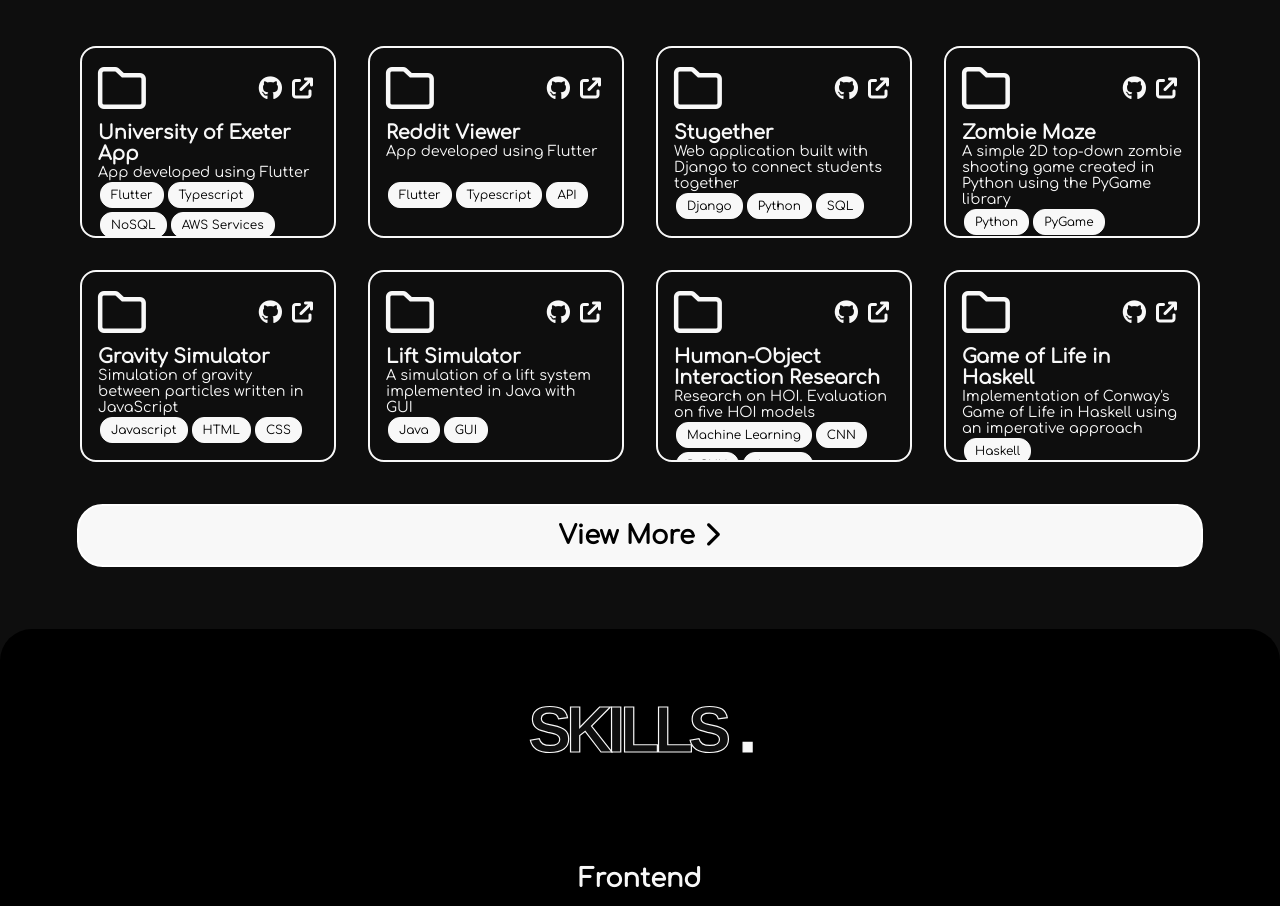
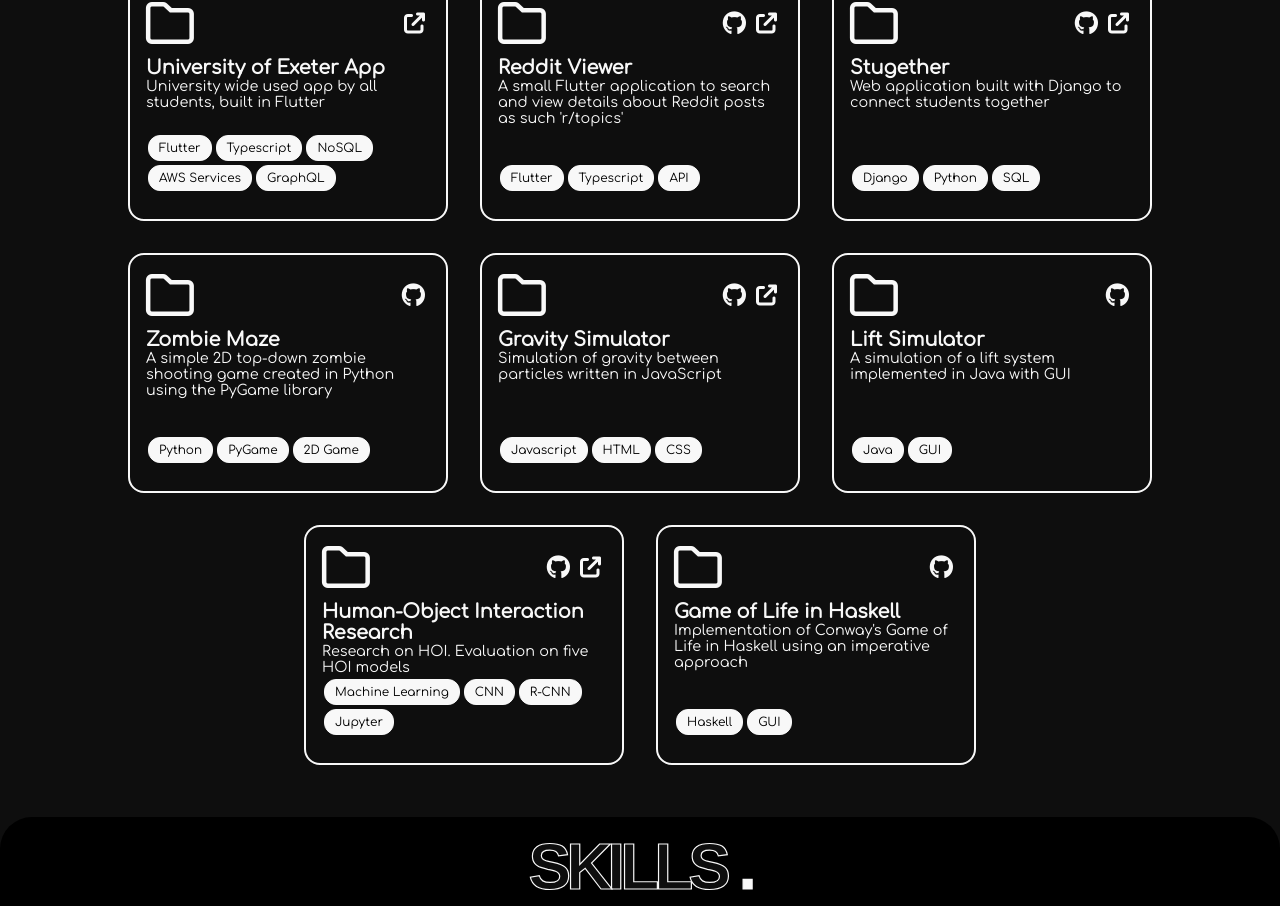
Before and after one commit to gowth6m/myportfolio, a React (Create React App) app: page / in a window 1280 px wide. Shown: the part 1844-2750 px from the top of the page. Built offline with nearby package versions, Linux system fonts and the light colour scheme.

Commit message:
updated website

```diff
--- a/src/components/about/About.css
+++ b/src/components/about/About.css
@@ -57,8 +57,7 @@
 .about-me-pic img {
     margin-top: 10px;
     width: 100%;
-    border-bottom-left-radius: var(--backgroundRadius);
-    border-bottom-right-radius: var(--backgroundRadius);
+    border-radius: var(--backgroundRadius);
 }
 
 .about-section-one {
--- a/src/components/contact/Contact.css
+++ b/src/components/contact/Contact.css
@@ -44,3 +44,33 @@
     background-color: var(--white);
     color: black;
 }
+
+@media screen and (min-width: 768px) {
+    .contact-page {
+        width: 100%;
+    }
+
+    .contact-page-container {
+        height: auto;
+        width: 100%;
+        display: flex;
+        justify-content: center;
+        align-items: center;
+        flex-direction: column;
+    }
+
+    .contact-title {
+        margin: 1%;
+    }
+
+    .contact-form {
+        width: 50%;
+    }
+
+    .contact-form {
+        flex-direction: column;
+        justify-content: space-around;
+        border-radius: 16px;
+        margin: 2% 0;
+    }
+}
--- a/src/components/footer/Footer.css
+++ b/src/components/footer/Footer.css
@@ -60,6 +60,7 @@
   .footer-socials div i:focus,
   .footer-socials div i:hover {
     cursor: pointer;
+    scale: 1.2;
     text-shadow: 0px 0px 30px white,0px 0px 30px white,0px 0px 30px white,0px 0px 10px #ffffff,0px 0px 10px #ffffff;
   }
 
--- a/src/components/home/Home.tsx
+++ b/src/components/home/Home.tsx
@@ -4,6 +4,7 @@ import { About } from "../about/About";
 import { Contact } from "../contact/Contact";
 import { Separator } from "../misc/Separator";
 import { SideText } from "../misc/SideText";
+import { Portfolio } from "../portfolio/Portfolio";
 import { PortfolioPreview } from "../portfolio/PortfolioPreview";
 import { Skills } from "../skills/Skills";
 import { BackgroundAnimation } from "./BackgroundAnimation";
@@ -113,7 +114,12 @@ export function Home() {
       <About />
 
       <Separator />
-      <PortfolioPreview />
+      {window.innerWidth > 768 ? (
+        <Portfolio standalone={false} />
+      ) : (
+        <PortfolioPreview />
+      )}
+      {/* <PortfolioPreview /> */}
 
       <Separator />
       <Skills />
--- a/src/components/misc/AnimatedRoutes.tsx
+++ b/src/components/misc/AnimatedRoutes.tsx
@@ -9,11 +9,11 @@ function AnimatedRoutes() {
   return (
     <AnimatePresence>
       {/* <ScrollToTop> */}
-        <Routes location={location} key={location.pathname}>
-          <Route path="/" element={<Home />} />
-          <Route path="/portfolio" element={<Portfolio />} />
-          <Route path="*" element={<PageNotFound />} />
-        </Routes>
+      <Routes location={location} key={location.pathname}>
+        <Route path="/" element={<Home />} />
+        <Route path="/portfolio" element={<Portfolio standalone={true} />} />
+        <Route path="*" element={<PageNotFound />} />
+      </Routes>
       {/* </ScrollToTop> */}
     </AnimatePresence>
   );
--- a/src/components/portfolio/Portfolio.css
+++ b/src/components/portfolio/Portfolio.css
@@ -83,4 +83,13 @@
     .portfolio-preview-view-more {
         width: calc(100% - 6em);
     }
+
+    .portfolio-page-container {
+        position: relative;
+    }
+
+    .portfolio-title {
+        margin: 1%;
+    }
+
 }
--- a/src/components/portfolio/Portfolio.tsx
+++ b/src/components/portfolio/Portfolio.tsx
@@ -8,7 +8,7 @@ export const data = [
   {
     key: 0,
     title: "University of Exeter App",
-    description: "App developed using Flutter",
+    description: "University wide used app by all students, built in Flutter",
     imageUrl: "uoe_app.jpg",
     link: "https://m.exeter.ac.uk",
     github: "",
@@ -18,7 +18,8 @@ export const data = [
   {
     key: 1,
     title: "Reddit Viewer",
-    description: "App developed using Flutter",
+    description:
+      "A small Flutter application to search and view details about Reddit posts as such 'r/topics'",
     imageUrl: "reddit_app.png",
     link: "https://gowth6m.github.io/reddit-viewer/",
     github: "https://github.com/gowth6m/reddit-viewer",
@@ -44,7 +45,7 @@ export const data = [
     imageUrl: "zombie_maze.gif",
     link: "",
     github: "https://github.com/gowth6m/zombie-maze",
-    stack: ["Python", "PyGame"],
+    stack: ["Python", "PyGame", "2D Game"],
     filters: ["game"],
   },
   {
@@ -73,7 +74,7 @@ export const data = [
     title: "Human-Object Interaction Research",
     description: "Research on HOI. Evaluation on five HOI models",
     imageUrl: "gravitySim_app.png",
-    link: "https://gowth6m.github.io/gravity-simulator/",
+    link: "https://drive.google.com/file/d/1Al9_xuqENbQTCBpftxPDgjBnDaKR9nei/view?usp=sharing",
     github: "https://github.com/gowth6m/stugether",
     stack: ["Machine Learning", "CNN", "R-CNN", "Jupyter"],
     filters: ["data", "other"],
@@ -86,12 +87,16 @@ export const data = [
     imageUrl: "liftSim.gif",
     link: "",
     github: "https://github.com/gowth6m/game-of-life-haskell",
-    stack: ["Haskell"],
+    stack: ["Haskell", "GUI"],
     filters: ["other"],
   },
 ];
 
-export function Portfolio() {
+interface PortfolioProps {
+  standalone: boolean;
+}
+
+export function Portfolio({ standalone }: PortfolioProps) {
   let items: PortfolioItem[] = [];
   let filters: string[] = [
     "all",
@@ -131,6 +136,14 @@ export function Portfolio() {
       exit={{ x: window.innerWidth, transition: { duration: 0.5 } }}
     >
       <div className="portfolio-page-container screen-max">
+        {standalone ? (
+          <>
+            <br></br>
+            <br></br>
+            <br></br>
+            <br></br>
+          </>
+        ) : null}
         <div className="portfolio-title section-title">
           Portfolio <span>.</span>
         </div>
--- a/src/components/portfolio/PortfolioItem.css
+++ b/src/components/portfolio/PortfolioItem.css
@@ -1,12 +1,15 @@
 :root {
     --portItemWidth: 80vw;
-    --portItemWidthSmall: 20vw;
+    --portItemWidthSmall: max(20vw, auto);
+    --portItemHeight: 30vh;
 }
 
 .portfolio-item-container {
     background-color: transparent;
     height: calc(var(--portItemWidth)/4*3);
     width: var(--portItemWidth);
+    /* height: var(--portItemHeight);
+    width: calc(var(--portItemHeight)/3*4); */
     display: flex;
     margin: 0.8em 0;
     padding: 1em;
@@ -72,6 +75,13 @@
 
 .portfolio-item-header-links i {
     margin: 0 5px;
+    cursor: pointer;
+}
+
+.portfolio-item-header-links i:hover,
+.portfolio-item-header-links i:focus {
+    scale: 1.2;
+    text-shadow: 0px 0px 30px white,0px 0px 30px white,0px 0px 30px white,0px 0px 10px #ffffff,0px 0px 10px #ffffff;
 }
 
 .portfolio-item-body {
@@ -112,10 +122,8 @@
 
 @media screen and (min-width: 768px) {
     .portfolio-item-container {
-        height: calc(var(--portItemWidthSmall)/4*3);
-        width: var(--portItemWidthSmall);
+        height: var(--portItemHeight);
+        width: calc(var(--portItemHeight)/3*4);
         margin: 1em;
     }
-
-
 }
--- a/src/components/portfolio/PortfolioItem.tsx
+++ b/src/components/portfolio/PortfolioItem.tsx
@@ -31,6 +31,22 @@ class PortfolioItem {
     this.filters = ["all", ...filters!]; // forcing it to have 'all' filter
   }
 
+  openSocial = (socialLink: string) => {
+    window.open(socialLink);
+  };
+
+  showImage: boolean = false;
+
+  handleMouseOver = () => {
+    this.showImage = true;
+    console.log('mouse over');
+  };
+
+  handleMouseOut = () => {
+    this.showImage = false;
+    console.log('mouse out');
+  };
+
   render() {
     return (
       <motion.div
@@ -46,10 +62,28 @@ class PortfolioItem {
         variants={this.key % 2 === 1 ? itemVariants : itemVariants}
       >
         <div className="portfolio-item-header">
-          <i className="portfolio-item-header-item fa-regular fa-3x fa-folder"></i>
+          <i
+            className="portfolio-item-header-item fa-regular fa-3x fa-folder"
+            onMouseOver={this.handleMouseOver}
+            onMouseOut={this.handleMouseOut}
+          ></i>
           <div className="portfolio-item-header-links">
-            <i className="fa-brands fa-xl fa-github"></i>
-            <i className="fa-solid fa-xl fa-arrow-up-right-from-square"></i>
+            {this.github !== "" ? (
+              <i
+                className="fa-brands fa-xl fa-github"
+                onClick={() => {
+                  this.openSocial(this.github);
+                }}
+              ></i>
+            ) : null}
+            {this.link !== "" ? (
+              <i
+                className="fa-solid fa-xl fa-arrow-up-right-from-square"
+                onClick={() => {
+                  this.openSocial(this.link);
+                }}
+              ></i>
+            ) : null}
           </div>
         </div>
 
@@ -58,10 +92,23 @@ class PortfolioItem {
           <div className="portfolio-item-body-desc">{this.description}</div>
           <div className="portfolio-item-body-tag-container">
             {this.stack?.map((e) => {
-              return <div key={e} className="portfolio-item-body-tag">{e}</div>;
+              return (
+                <div key={e} className="portfolio-item-body-tag">
+                  {e}
+                </div>
+              );
             })}
           </div>
         </div>
+
+        {/* {this.showImage ? <img
+          loading="lazy"
+          className="portfolio-item-img"
+          alt="portfolioItemImg"
+          src={
+            process.env.PUBLIC_URL + "/assets/portfolio_assets/" + this.imageUrl
+          }
+        ></img> : null} */}
 
         {/* <img
           loading="lazy"
--- a/src/components/portfolio/PortfolioPreview.tsx
+++ b/src/components/portfolio/PortfolioPreview.tsx
@@ -30,7 +30,7 @@ export function PortfolioPreview() {
         </div>
 
         <div className="portfolio-items-container">
-          {items.map((item) => {
+          {items.slice(0, 3).map((item, index) => {
             return item.render();
           })}
         </div>
--- a/src/components/skills/Skills.css
+++ b/src/components/skills/Skills.css
@@ -1,5 +1,5 @@
 .skills-page {
-    min-height: 100svh;
+    /* min-height: 100svh; */
     width: 100%;
 }
 
@@ -47,3 +47,24 @@
     border-radius: 15px;
     border: 1px solid var(--white);
 }
+
+@media screen and (min-width: 768px) {
+    .skills-page-container {
+        height: fit-content;
+    }
+
+    .skills-title {
+        margin: 1%;
+    }
+
+    .skills-container {
+        flex-direction: row;
+        justify-content: center;
+        align-items: center;
+    }
+
+    .skills-section {
+        padding: 1%;
+        width: 95%;
+    }
+}
--- a/src/index.css
+++ b/src/index.css
@@ -132,3 +132,17 @@ display: flex;
 justify-content: center;
 align-items: center;
 }
+
+
+body::-webkit-scrollbar {
+    width: 2px;
+}
+
+body::-webkit-scrollbar-track {
+    box-shadow: inset 0 0 6px rgba(0, 0, 0, 0);
+}
+
+body::-webkit-scrollbar-thumb {
+    background-color: rgb(53, 53, 53);
+    outline: none;
+}
```
